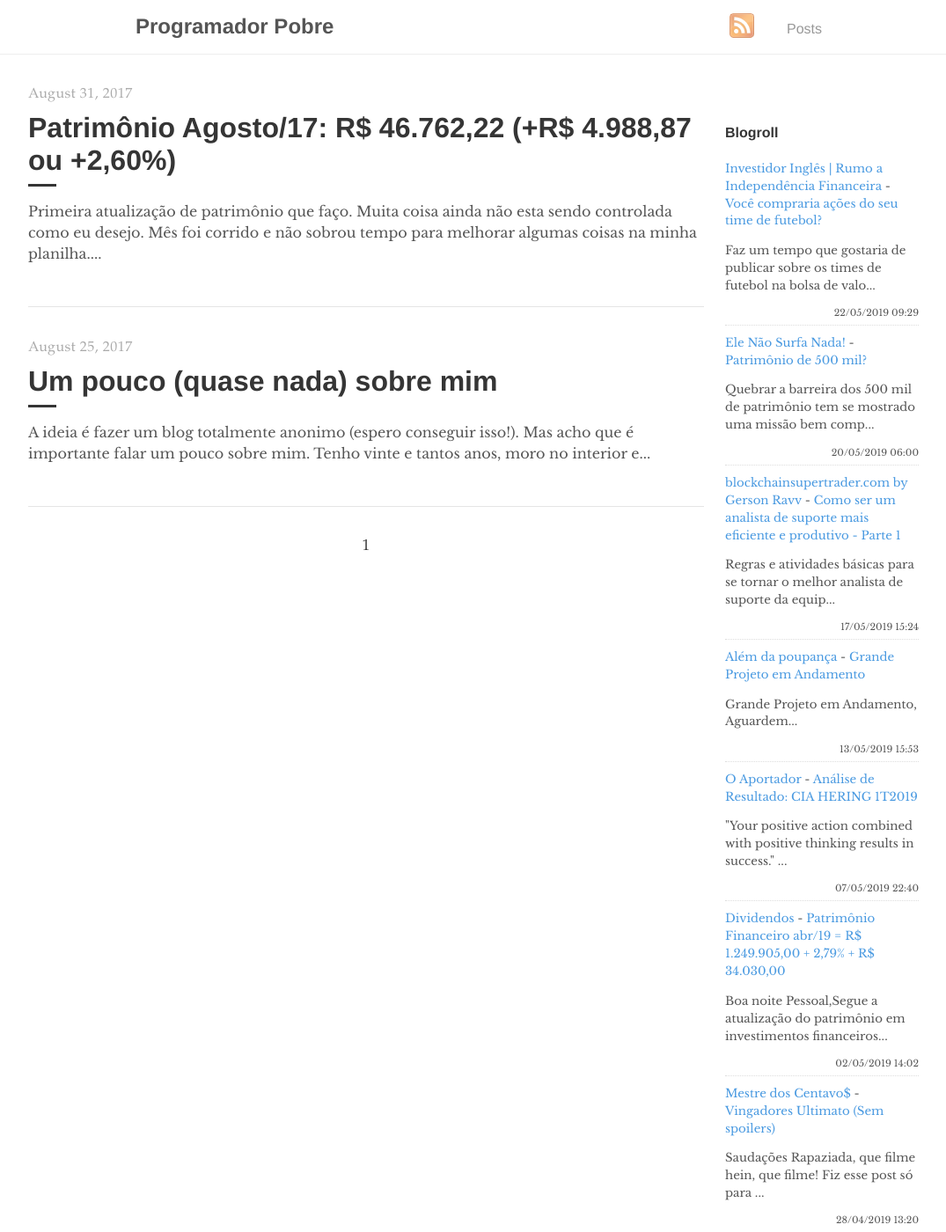
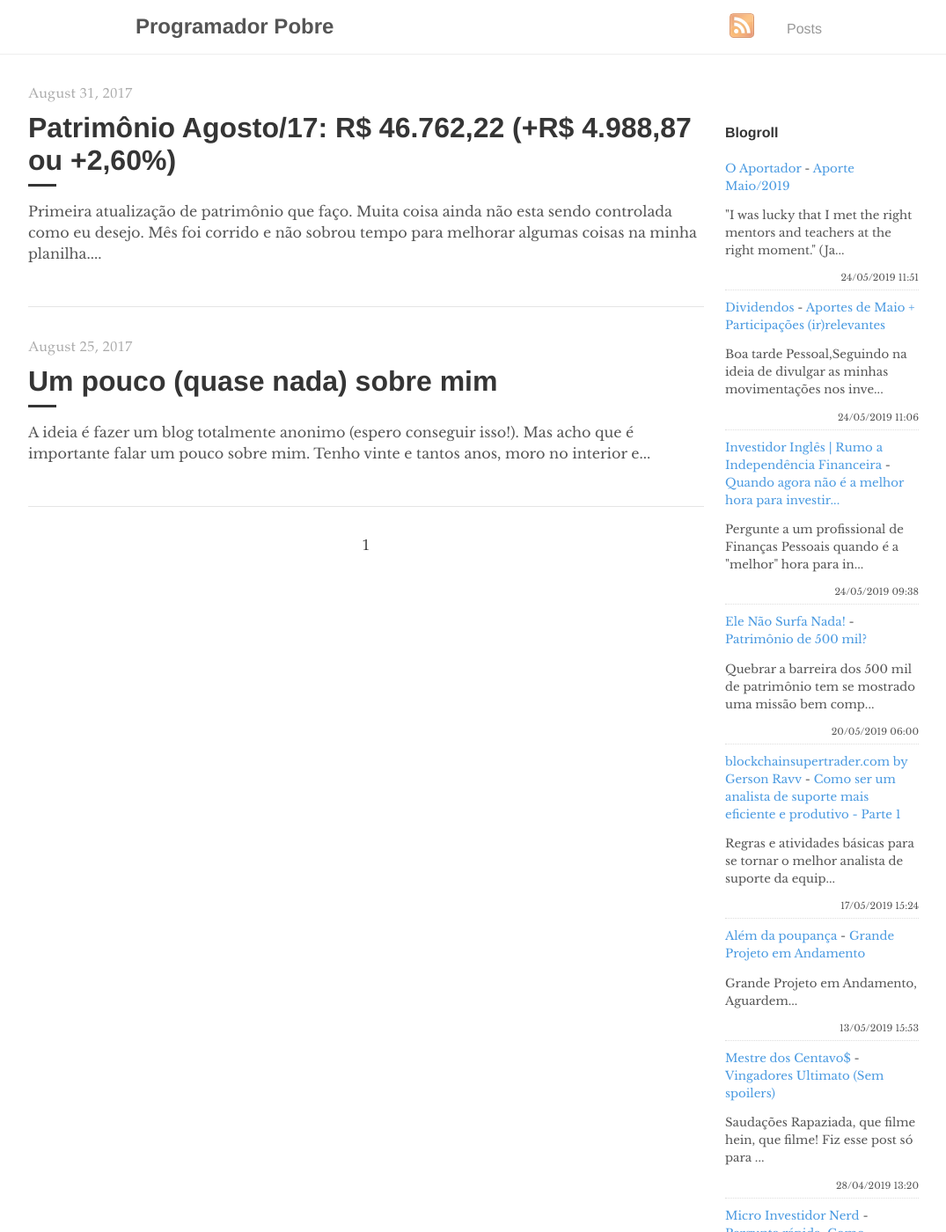
Before and after one commit to programadorpobre/programadorpobre.github.io, a Jekyll site: the page built from index.html, in a window 1280 px wide and 1400 px high. Shown: the whole window at 88% size, without its empty margins (96-1171 px from the left). Built offline with Jekyll 4.4.1, drawn with Linux system fonts in a browser that asks for light colours; the list of posts is cut into pages by our own code; comment, search, counter and statistics services are not loaded.

Commit message:
[ci skip] travis #657

```diff
--- a/_includes/feed-entries.html
+++ b/_includes/feed-entries.html
@@ -1,7 +1,17 @@
 <div class="feed-entry">
-    <a class="feed-entry-site-name" href="https://www.investidoringles.com/">Investidor Inglês | Rumo a Independência Financeira</a> - <a class="feed-entry-title" href="https://www.investidoringles.com/2019/05/times-futebol-bolsa-de-valores.html">Você compraria ações do seu time de futebol?</a>
-    <p class="feed-entry-summary">Faz um tempo que gostaria de publicar sobre os times de futebol na bolsa de valo...</p>
-    <time datetime="2019-05-22T09:29:00.001-03:00">22/05/2019 09:29</time>
+    <a class="feed-entry-site-name" href="https://oaportadorfinanceiro.blogspot.com/">O Aportador</a> - <a class="feed-entry-title" href="https://oaportadorfinanceiro.blogspot.com/2019/05/aporte-maio2019.html">Aporte Maio/2019</a>
+    <p class="feed-entry-summary">"I was lucky that I met the right mentors and teachers at the right moment." (Ja...</p>
+    <time datetime="2019-05-24T11:51:00.001-03:00">24/05/2019 11:51</time>
+</div>
+<div class="feed-entry">
+    <a class="feed-entry-site-name" href="http://bonsdividendos.blogspot.com/">Dividendos</a> - <a class="feed-entry-title" href="http://bonsdividendos.blogspot.com/2019/05/aportes-de-maio-participacoes.html">Aportes de Maio + Participações (ir)relevantes</a>
+    <p class="feed-entry-summary">Boa tarde Pessoal,Seguindo na ideia de divulgar as minhas movimentações nos inve...</p>
+    <time datetime="2019-05-24T11:06:00.000-07:00">24/05/2019 11:06</time>
+</div>
+<div class="feed-entry">
+    <a class="feed-entry-site-name" href="https://www.investidoringles.com/">Investidor Inglês | Rumo a Independência Financeira</a> - <a class="feed-entry-title" href="https://www.investidoringles.com/2019/05/quando-e-melhor-hora-para-investir.html">Quando agora não é a melhor hora para investir...</a>
+    <p class="feed-entry-summary">Pergunte a um profissional de Finanças Pessoais quando é a "melhor" hora para in...</p>
+    <time datetime="2019-05-24T09:38:00.000-03:00">24/05/2019 09:38</time>
 </div>
 <div class="feed-entry">
     <a class="feed-entry-site-name" href="https://elenaosurfanada.blogspot.com/">Ele Não Surfa Nada!</a> - <a class="feed-entry-title" href="https://elenaosurfanada.blogspot.com/2019/05/patrimonio-de-500-mil.html">Patrimônio de 500 mil?</a>
@@ -19,16 +29,6 @@
     <time datetime="2019-05-13T15:53:00.001-03:00">13/05/2019 15:53</time>
 </div>
 <div class="feed-entry">
-    <a class="feed-entry-site-name" href="https://oaportadorfinanceiro.blogspot.com/">O Aportador</a> - <a class="feed-entry-title" href="https://oaportadorfinanceiro.blogspot.com/2019/05/analise-de-resultado-cia-hering-1t2019.html">Análise de Resultado: CIA HERING 1T2019</a>
-    <p class="feed-entry-summary">"Your positive action combined with positive thinking results in success."&nbsp;...</p>
-    <time datetime="2019-05-07T22:40:00.000-03:00">07/05/2019 22:40</time>
-</div>
-<div class="feed-entry">
-    <a class="feed-entry-site-name" href="http://bonsdividendos.blogspot.com/">Dividendos</a> - <a class="feed-entry-title" href="http://bonsdividendos.blogspot.com/2019/05/patrimonio-financeiro-abr19-r-124990500.html">Patrimônio Financeiro abr/19 = R$ 1.249.905,00 + 2,79% + R$ 34.030,00</a>
-    <p class="feed-entry-summary">Boa noite Pessoal,Segue a atualização do patrimônio em investimentos financeiros...</p>
-    <time datetime="2019-05-02T14:02:00.002-07:00">02/05/2019 14:02</time>
-</div>
-<div class="feed-entry">
     <a class="feed-entry-site-name" href="https://mestredoscentavos.blogspot.com/">Mestre dos Centavo$</a> - <a class="feed-entry-title" href="https://mestredoscentavos.blogspot.com/2019/04/vingadores-ultimato-sem-spoilers.html">Vingadores Ultimato (Sem spoilers)</a>
     <p class="feed-entry-summary">Saudações&nbsp;Rapaziada, que filme hein, que filme!&nbsp;Fiz esse post só para ...</p>
     <time datetime="2019-04-28T13:20:00.000-07:00">28/04/2019 13:20</time>
```
